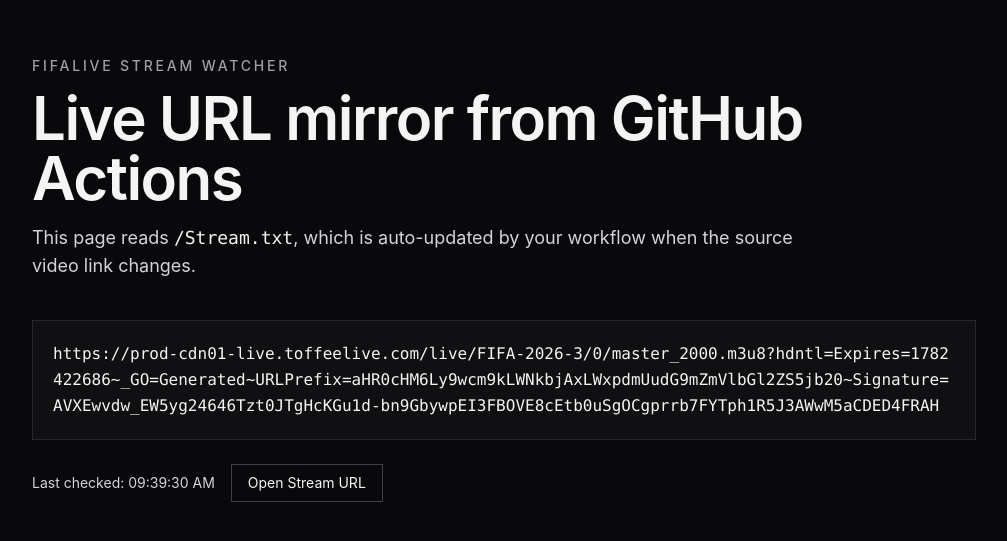
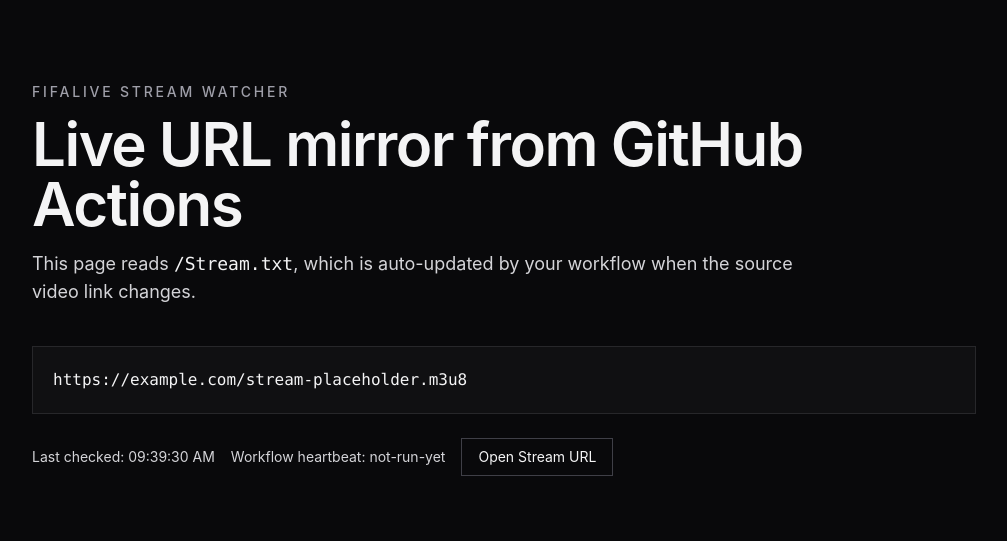
Before and after one commit to ItsIsmailRobin/StreamFetch, a React (Vite) app: page / in a window 1280 px wide. Shown: the part 121-662 px from the top of the page, without its empty margins (136-1143 px from the left). Built offline with nearby package versions, Linux system fonts and the light colour scheme.

Commit message:
Add files via upload

```diff
--- a/scripts/update-stream.mjs
+++ b/scripts/update-stream.mjs
@@ -30,9 +30,14 @@
     throw new Error("Could not find <source src=\"...\"> URL in response HTML.");
   }
 
+  const checkedAt = new Date().toISOString();
+
   writeFileSync("Stream.txt", `${streamUrl}\n`, "utf8");
   writeFileSync("public/Stream.txt", `${streamUrl}\n`, "utf8");
+  writeFileSync("LastCheck.txt", `${checkedAt}\n`, "utf8");
+  writeFileSync("public/LastCheck.txt", `${checkedAt}\n`, "utf8");
   console.log(`Stream URL updated: ${streamUrl}`);
+  console.log(`Heartbeat updated: ${checkedAt}`);
 }
 
 run().catch((error) => {
--- a/src/App.tsx
+++ b/src/App.tsx
@@ -4,6 +4,7 @@
 
 export default function App() {
   const [streamUrl, setStreamUrl] = useState("");
+  const [heartbeat, setHeartbeat] = useState("");
   const [lastChecked, setLastChecked] = useState<Date | null>(null);
   const [error, setError] = useState("");
   const [loading, setLoading] = useState(true);
@@ -32,8 +33,11 @@
         }
 
         const content = (await response.text()).trim();
+        const heartbeatResponse = await fetch(`/LastCheck.txt?t=${Date.now()}`, { cache: "no-store" });
+        const heartbeatText = heartbeatResponse.ok ? (await heartbeatResponse.text()).trim() : "";
         if (active) {
           setStreamUrl(content);
+          setHeartbeat(heartbeatText);
           setLastChecked(new Date());
           setLoading(false);
         }
@@ -71,6 +75,7 @@
 
         <div className="mt-6 flex flex-wrap items-center gap-4 text-sm text-zinc-300">
           <span>Last checked: {humanCheckedAt}</span>
+          {heartbeat ? <span>Workflow heartbeat: {heartbeat}</span> : null}
           {error ? <span className="text-rose-400">Error: {error}</span> : null}
           {streamUrl ? (
             <a
```
Also changed, not shown: LastCheck.txt (added), Stream.txt, public/LastCheck.txt (added), public/Stream.txt.
